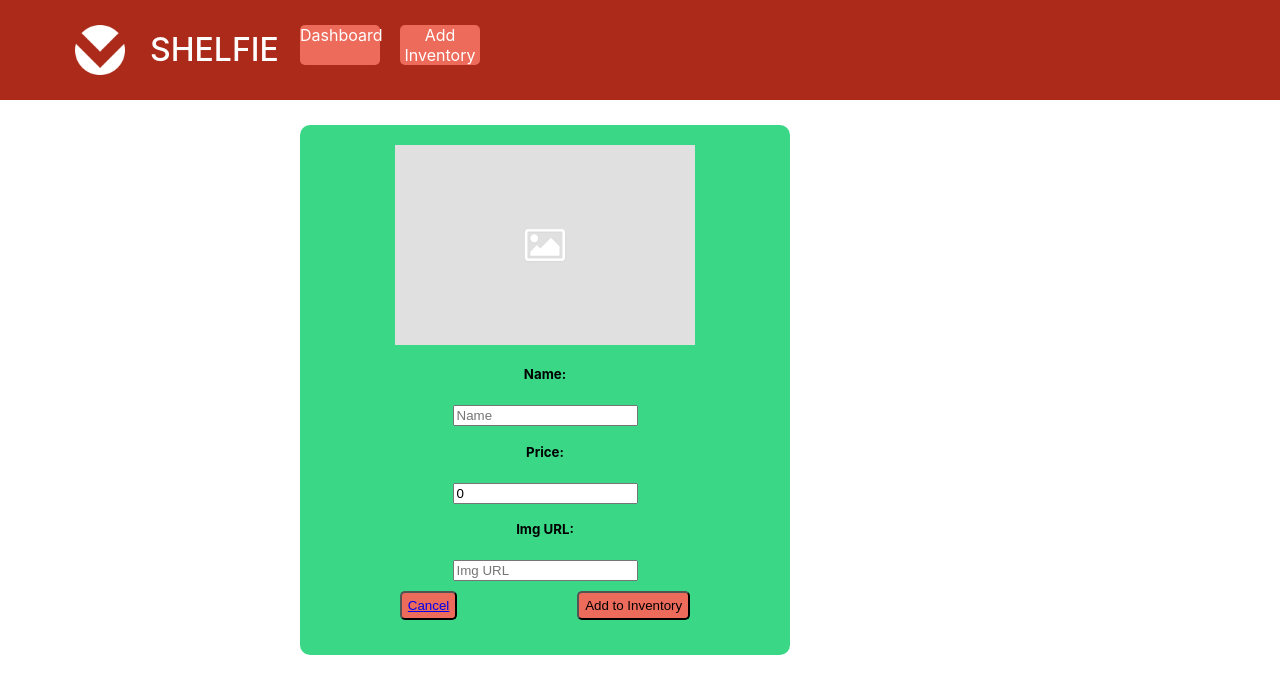
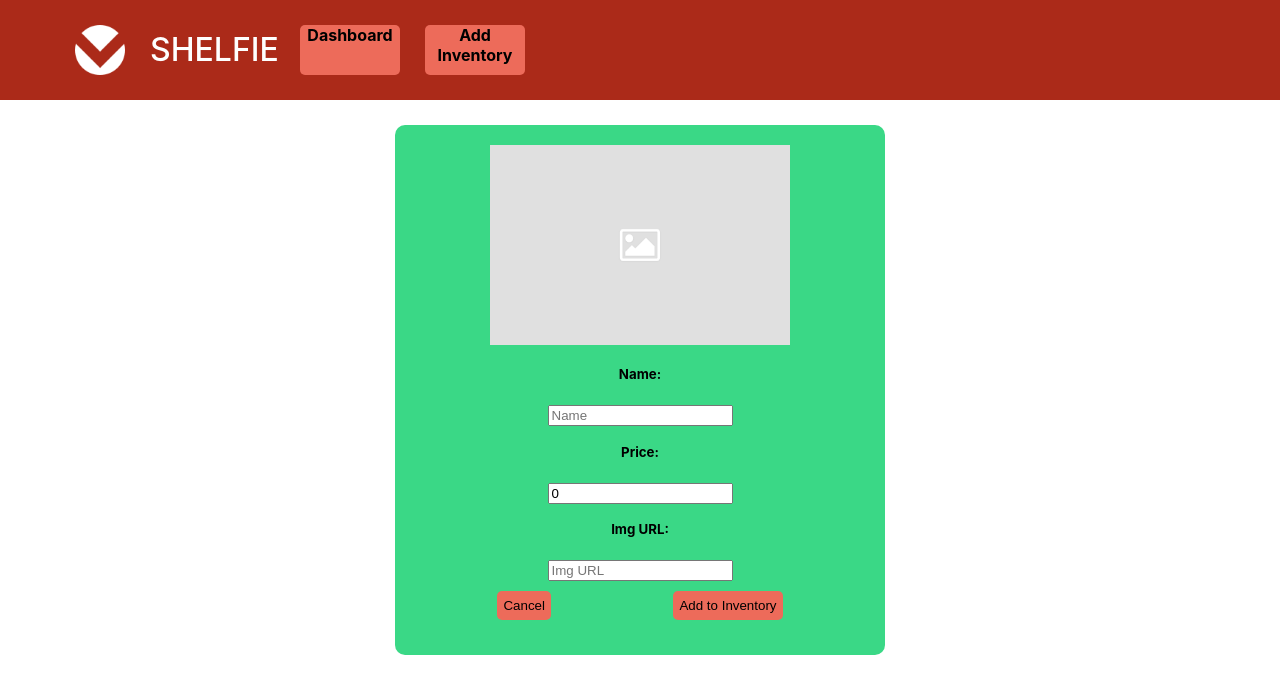
Before and after one commit to evancald/shelfie, a React (Create React App) app: page /#/add in a window 1280 px wide. Shown: the top 694 px of the page. Built offline with nearby package versions, Linux system fonts and the light colour scheme.

Commit message:
cleaned up styling, completed project

```diff
--- a/src/App.css
+++ b/src/App.css
@@ -1,9 +1,15 @@
+a {
+  text-decoration: none;
+  color: black;
+}
+
 .main-content-container {
   width: 100%;
   display: flex;
   flex-direction: row;
   align-content: center;
   align-items: center;
+  justify-content: center;
 }
 
 .header {
@@ -70,6 +76,8 @@
   border-radius: 5px;
   text-decoration: none;
   text-align: center;
+  border: none;
+  outline: none;
 }
 
 .product-image {
@@ -86,8 +94,14 @@
   flex-direction: column;
 }
 
+.form-outer-container {
+  display: flex;
+  align-items: center;
+  justify-content: center;
+}
+
 .form-container {
-  position: fixed;
+  margin-top: 125px;
   width: 450px;
   height: 490px;
   background-color: #3AD886;
@@ -124,12 +138,16 @@
   margin: 15px;
   text-align: center;
   border-radius: 5px;
+  border: none;
+  outline: none;
 }
 
 .nav-link-dashboard {
-  height: 40px;
-  width: 80px;
-  color: white;
+  font-weight: bold;
+  justify-content: center;
+  height: 50px;
+  width: 100px;
+  color: black;
   background-color: #ED6B5A;
   border-radius: 5px;
   position: fixed;
@@ -137,17 +155,23 @@
   left: 300px;
   text-decoration: none;
   text-align: center;
+  border: none;
+  outline: none;
 }
 
 .nav-link-add {
-    height: 40px;
-    width: 80px;
-    color: white;
+  justify-content: center;
+    font-weight: bold;
+    height: 50px;
+    width: 100px;
+    color: black;
     background-color: #ED6B5A;
     border-radius: 5px;
     position: fixed;
     top: 25px;
-    left: 400px;
+    left: 425px;
     text-decoration: none;
     text-align: center;
+    border: none;
+    outline: none;
 }
--- a/src/components/Form/Form.js
+++ b/src/components/Form/Form.js
@@ -3,7 +3,6 @@ import axios from 'axios';
 import '../../App.css';
 import placeholderImage from '../../assets/placeholder.png'
 import Header from '../Header/Header';
-import {Link, Redirect} from 'react-router-dom';
 
 class Form extends Component {
   constructor() {
@@ -43,6 +42,7 @@ class Form extends Component {
 
   resetInputs = () => {
     this.setState({name: "", price: 0, img: "", id: 0});
+    this.props.history.push("/");
   }
 
   onSubmit = () => {
@@ -71,6 +71,7 @@ class Form extends Component {
     return (
       <div>
         <Header />
+        <div className="form-outer-container">
         <div className="form-container">
           <div>
             {this.state.img ? <img className="form-image" src={this.state.img} alt="current product" /> : <img className="form-image" src={placeholderImage} alt="placeholder pic" />}
@@ -90,9 +91,10 @@ class Form extends Component {
             </div>
           </div>
           <div className="form-buttons-container">
-            <button className="form-button" onClick={this.resetInputs}><Link to="/">Cancel</Link></button>
+            <button className="form-button" onClick={this.resetInputs}>Cancel</button>
             {(this.props.match.path === "/edit/:id") ? <button className="form-button" onClick={() => this.onConfirmEdit(this.state.id)}> Save Changes </button> : <button className="form-button" onClick={this.onSubmit}> Add to Inventory </button> }
           </div>
+        </div>
         </div>
       </div>
     )
--- a/src/components/Product/Product.js
+++ b/src/components/Product/Product.js
@@ -16,7 +16,9 @@ function Product(props) {
         </div>
         <div className="product-button-container">
           <button className="product-button" onClick={() => props.deleteProduct(id)}>Delete</button>
-          <Link className="product-button" to={`/edit/${id}`}>Edit</Link>
+          <button className="product-button">
+            <Link to={`/edit/${id}`}>Edit</Link>
+          </button>
         </div>
       </div>
     </div>
```
